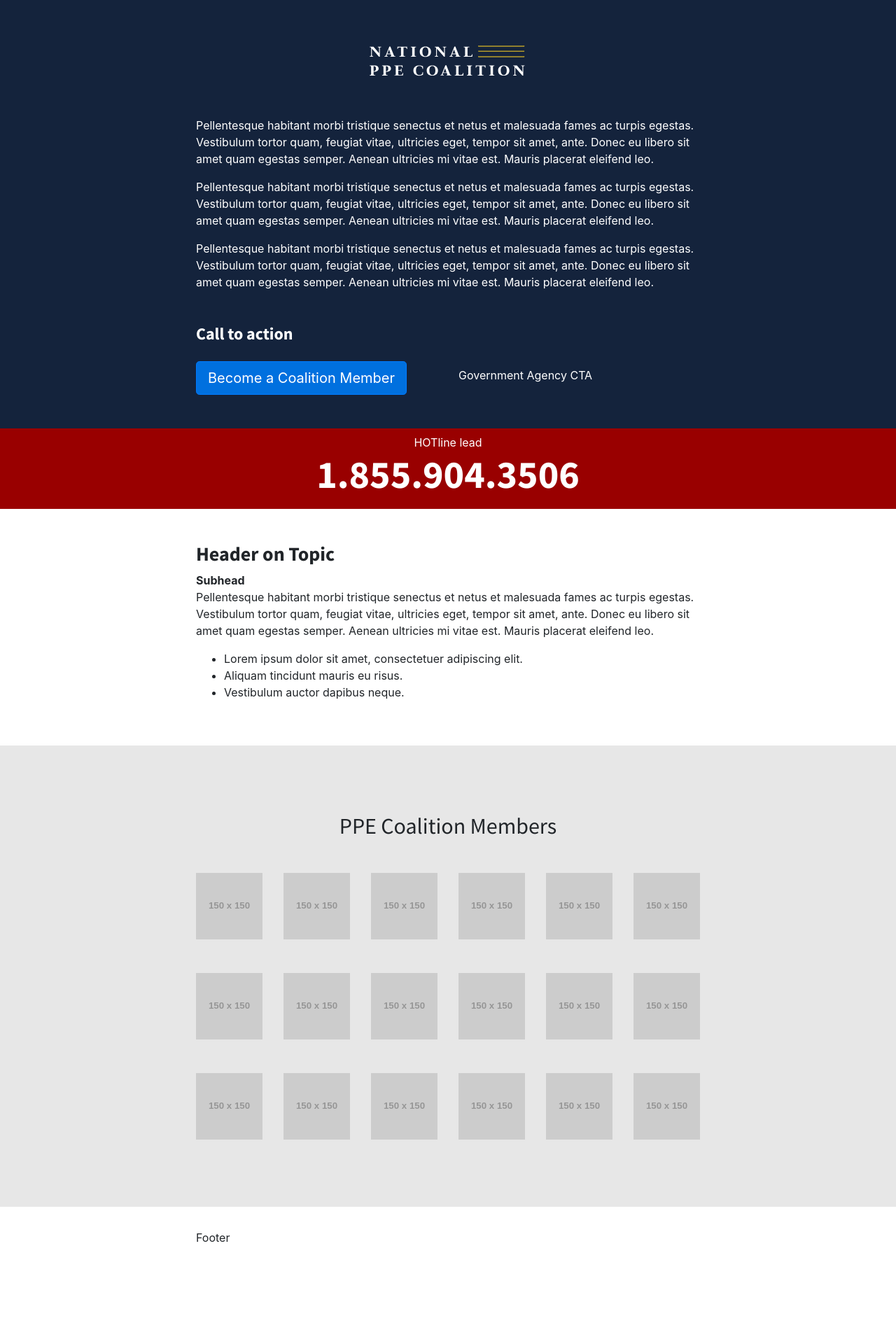
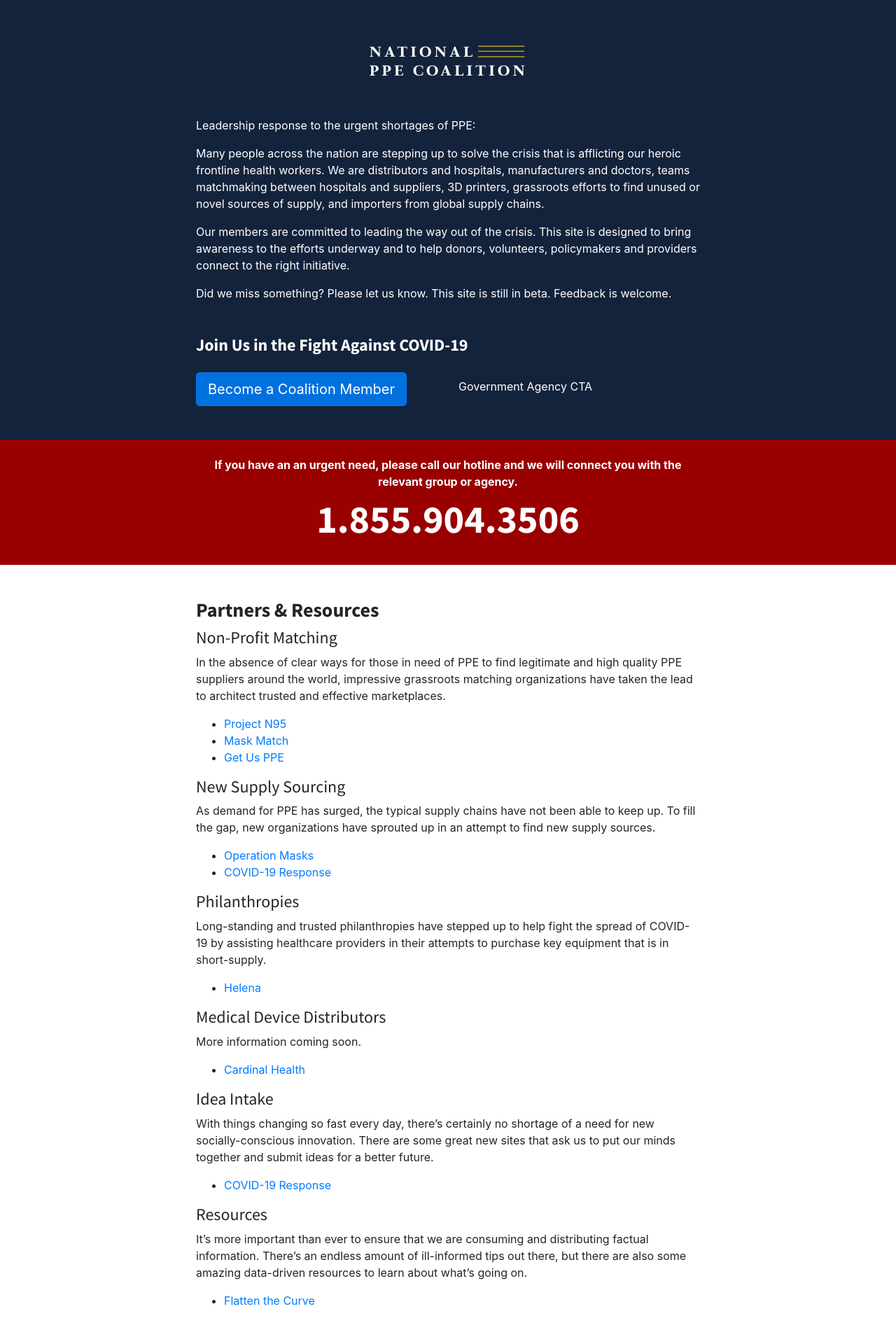
Before and after one commit to jdecaron/c19coalition, a Jekyll site: the page built from pages/index.html, in a window 1280 px wide. Shown: the top 1920 px of the page at 70% size. Built offline with Jekyll 4.4.1, drawn with Linux system fonts in a browser that asks for light colours; before the commit the page ends 1812 px from its top, so only the background shows below that.

Commit message:
Add Draft Content to Site

```diff
--- a/assets/style.scss
+++ b/assets/style.scss
@@ -61,6 +61,14 @@ section {
   }
 }
 
+.section-hotline {
+  padding: 1rem 0;
+
+  p {
+    margin-bottom: 0.5rem;
+  }
+}
+
 .section-intro {
   h2 {
     font-size: 1.5rem;
--- a/pages/index.html
+++ b/pages/index.html
@@ -10,21 +10,19 @@ permalink: /
         <h1 class="text-center mb-5 mt-2 font-weight-bold site-logo">
           <img src="assets/images/ppe-logo.svg" alt="{{ site.title }}">
         </h1>
-
-        <p>Pellentesque habitant morbi tristique senectus et netus et malesuada fames ac turpis egestas. Vestibulum
-            tortor quam, feugiat vitae, ultricies eget, tempor sit amet, ante. Donec eu libero sit amet quam egestas
-            semper. Aenean ultricies mi vitae est. Mauris placerat eleifend leo.</p>
-
-        <p>Pellentesque habitant morbi tristique senectus et netus et malesuada fames ac turpis egestas. Vestibulum
-            tortor quam, feugiat vitae, ultricies eget, tempor sit amet, ante. Donec eu libero sit amet quam egestas
-            semper. Aenean ultricies mi vitae est. Mauris placerat eleifend leo.</p>
-
-        <p>Pellentesque habitant morbi tristique senectus et netus et malesuada fames ac turpis egestas.
-            Vestibulum tortor quam, feugiat vitae, ultricies eget, tempor sit amet, ante. Donec eu libero sit
-            amet quam egestas semper. Aenean ultricies mi vitae est. Mauris placerat eleifend leo.</p>
-
-
-        <h2 class="mt-5 mb-4 cta">Call to action</h2>
+        <p>
+          Leadership response to the urgent shortages of PPE:
+        </p>
+        <p>
+          Many people across the nation are stepping up to solve the crisis that is afflicting our heroic frontline health workers. We are distributors and hospitals, manufacturers and doctors, teams matchmaking between hospitals and suppliers, 3D printers, grassroots efforts to find unused or novel sources of supply, and importers from global supply chains.
+        </p>
+        <p>
+          Our members are committed to leading the way out of the crisis. This site is designed to bring awareness to the efforts underway and to help donors, volunteers, policymakers and providers connect to the right initiative.
+        </p>
+        <p>
+          Did we miss something? Please let us know. This site is still in beta. Feedback is welcome.
+        </p>
+        <h2 class="mt-5 mb-4 cta">Join Us in the Fight Against COVID-19</h2>
 
         <div class="row">
           <div class="col-sm">
@@ -40,11 +38,15 @@ permalink: /
   </div>
 </section>
 
-<section class="bg-red">
+<section class="bg-red section-hotline">
   <div class="container">
     <div class="row justify-content-center">
       <div class="col-12 text-center py-2 text-white">
-        HOTline lead
+        <p>
+          <strong>
+            If you have an an urgent need, please call our hotline and we will connect you with the relevant group or agency.
+          </strong>
+        </p>
         <h2 class="hotline-number">
           <a href="tel:+1-855-904-3506">1.855.904.3506</a>
         </h2>
@@ -58,18 +60,56 @@ permalink: /
     <div class="row justify-content-center">
       <div class="col-12 my-5">
 
-        <h3>Header on Topic</h3>
-        <strong>Subhead</strong>
-
-        <p>Pellentesque habitant morbi tristique senectus et netus et malesuada fames ac turpis egestas. Vestibulum
-            tortor quam, feugiat vitae, ultricies eget, tempor sit amet, ante. Donec eu libero sit amet quam egestas
-            semper. Aenean ultricies mi vitae est. Mauris placerat eleifend leo.
+        <h3>Partners & Resources</h3>
+        <h4>Non-Profit Matching</h4>
+        <p>
+          In the absence of clear ways for those in need of PPE to find legitimate and high quality PPE suppliers around the world, impressive grassroots matching organizations have taken the lead to architect trusted and effective marketplaces.
         </p>
 
         <ul>
-          <li>Lorem ipsum dolor sit amet, consectetuer adipiscing elit.</li>
-          <li>Aliquam tincidunt mauris eu risus.</li>
-          <li>Vestibulum auctor dapibus neque.</li>
+          <li><a href="http://projectn95.com/" target="_blank">Project N95</a></li>
+          <li><a href="https://www.mask-match.com/" target="_blank">Mask Match</a></li>
+          <li><a href="https://getusppe.com/" target="_blank">Get Us PPE</a></li>
+        </ul>
+        <h4>New Supply Sourcing</h4>
+        <p>
+          As demand for PPE has surged, the typical supply chains have not been able to keep up. To fill the gap, new organizations have sprouted up in an attempt to find new supply sources.
+        </p>
+        <ul>
+          <li><a href="https://operationmasks.org/" target="_blank">Operation Masks</a></li>
+          <li><a href="https://www.covid19-response.com/" target="_blank">COVID-19 Response</a></li>
+        </ul>
+
+        <h4>Philanthropies</h4>
+        <p>
+          Long-standing and trusted philanthropies have stepped up to help fight the spread of COVID-19 by assisting healthcare providers in their attempts to purchase key equipment that is in short-supply.
+        </p>
+        <ul>
+          <li><a href="https://helena.org/" target="_blank">Helena</a></li>
+        </ul>
+
+        <h4>Medical Device Distributors</h4>
+        <p>
+          More information coming soon.
+        </p>
+        <ul>
+          <li><a href="https://www.cardinalhealth.com/" target="_blank">Cardinal Health</a></li>
+        </ul>
+
+        <h4>Idea Intake</h4>
+        <p>
+          With things changing so fast every day, there’s certainly no shortage of a need for new socially-conscious innovation. There are some great new sites that ask us to put our minds together and submit ideas for a better future.
+        </p>
+        <ul>
+          <li><a href="https://www.covid19-response.com/" target="_blank">COVID-19 Response</a></li>
+        </ul>
+
+        <h4>Resources</h4>
+        <p>
+          It’s more important than ever to ensure that we are consuming and distributing factual information. There’s an endless amount of ill-informed tips out there, but there are also some amazing data-driven resources to learn about what’s going on.
+        </p>
+        <ul>
+          <li><a href="https://www.flattenthecurve.com/" target="_blank">Flatten the Curve</a></li>
         </ul>
       </div>
     </div>
```
